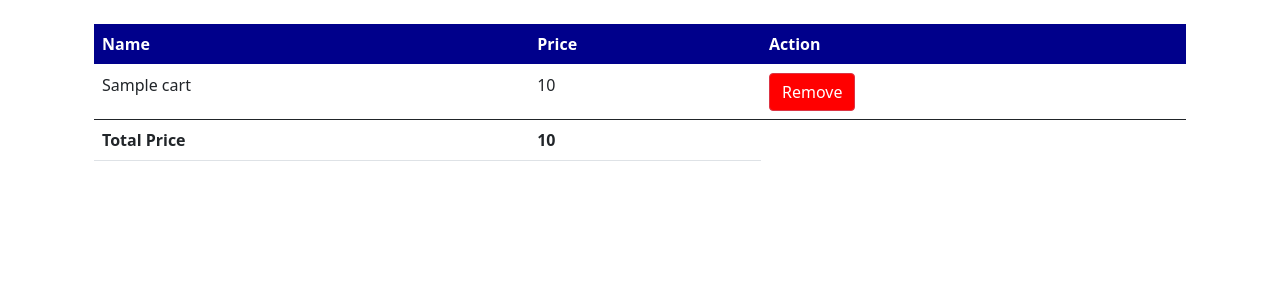
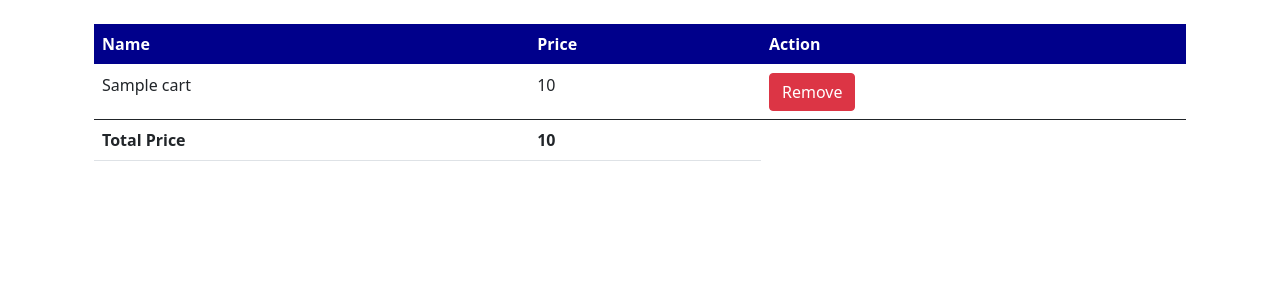
Before and after one commit to baig89/onlinestore, a Node project: template views/cart.pug in a window 1280 px wide. Shown: the part 106-406 px from the top of the page. Run offline with Node 20 templates, Linux system fonts and the light colour scheme; the template is opened without the code that fills it: most values are stand-ins (such as "Sample title", 1, 10 or a date in 2020).

Commit message:
Update style.css

```diff
--- a/public/stylesheets/style.css
+++ b/public/stylesheets/style.css
@@ -6,7 +6,7 @@ body {
 
 a {
   color: #fff;
-  background-color: #FF0000 !important;
+  background-color: #FF0000;
 }
 
 .table-dark {
@@ -31,5 +31,5 @@ a {
   }
 
   .container{
-    background-color: #3b5e5a !important;
+    background-color: #FFD700 !important;
   }
```
